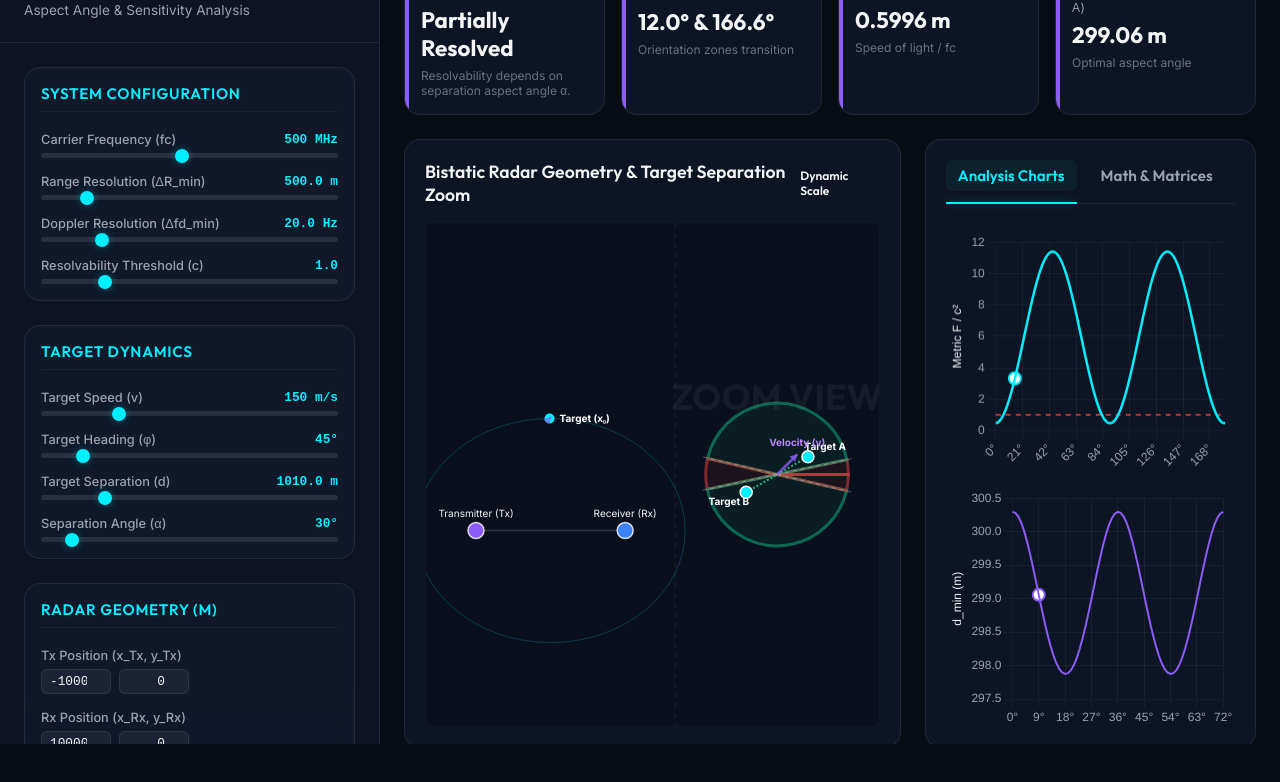
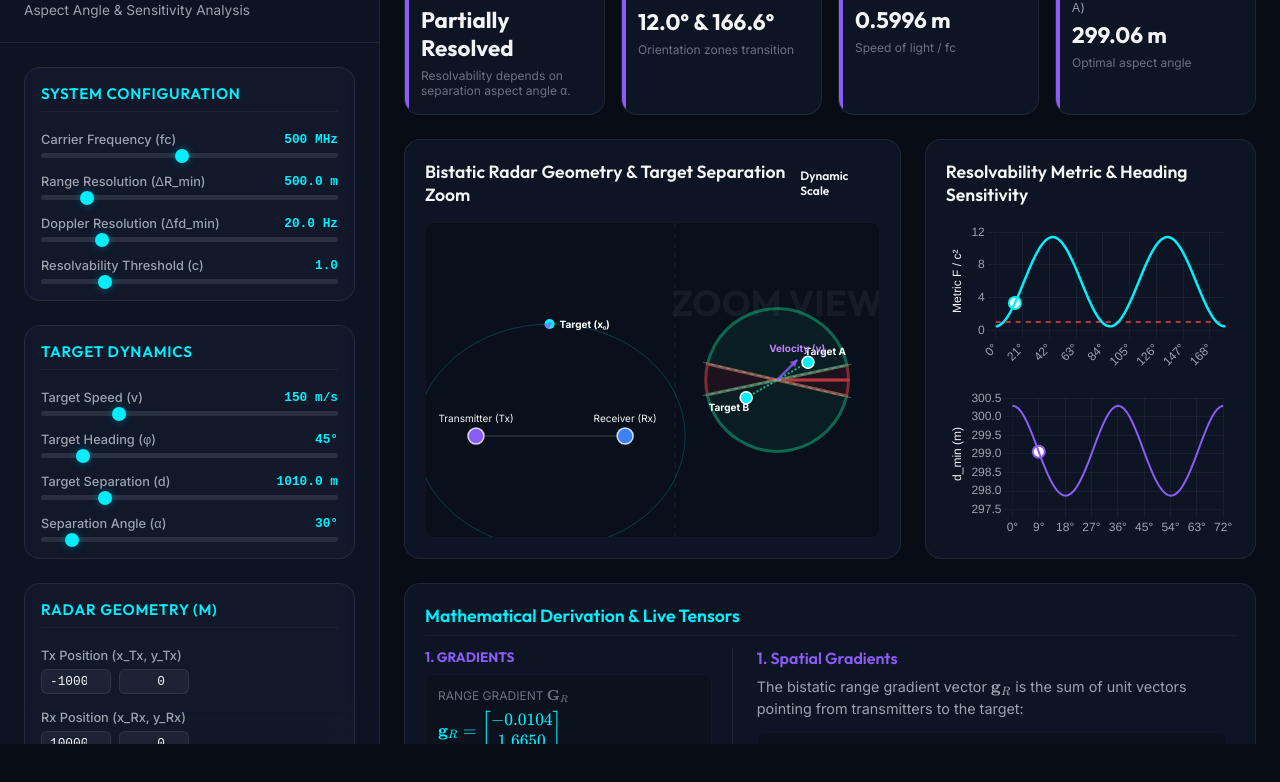
Before and after one commit to m0bien/bistatic-resolvability-analyzer, a plain HTML site: page index.html in a window 1280 px wide. Shown: the part 56-838 px from the top of the page. Before the commit the page ends 800 px from the top, so only its background shows below. Drawn offline with nearby package versions, Linux system fonts and the light colour scheme.

Commit message:
Solved the panel scaling issue

```diff
--- a/app.js
+++ b/app.js
@@ -56,33 +56,7 @@ const ctx = canvas.getContext('2d');
 let metricChart = null;
 let sensitivityChart = null;
 
-// Tab Switching Logic
-function switchTab(tabId) {
-    // Hide all tab contents
-    document.getElementById('tab-content-charts').classList.remove('active');
-    document.getElementById('tab-content-math').classList.remove('active');
 
-    // Deactivate all tab buttons
-    document.getElementById('tab-btn-charts').classList.remove('active');
-    document.getElementById('tab-btn-math').classList.remove('active');
-
-    // Activate selected tab and button
-    document.getElementById(`tab-content-${tabId}`).classList.add('active');
-    document.getElementById(`tab-btn-${tabId}`).classList.add('active');
-
-    // Resize/Update charts when returning to the charts tab
-    if (tabId === 'charts') {
-        if (metricChart) {
-            metricChart.resize();
-            metricChart.update('none');
-        }
-        if (sensitivityChart) {
-            sensitivityChart.resize();
-            sensitivityChart.update('none');
-        }
-    }
-}
-window.switchTab = switchTab;
 
 // Setup input listeners
 Object.keys(inputs).forEach(key => {
--- a/index.html
+++ b/index.html
@@ -224,25 +224,60 @@
                     </div>
                 </div>
 
-                <!-- Right Card with Tabs -->
-                <div class="display-card" style="min-height: 480px; flex: 1; display: flex; flex-direction: column;">
-                    <div class="tabs-header">
-                        <button class="tab-btn active" id="tab-btn-charts" onclick="switchTab('charts')">Analysis Charts</button>
-                        <button class="tab-btn" id="tab-btn-math" onclick="switchTab('math')">Math &amp; Matrices</button>
+                <!-- Graph Card (Stable Charts) -->
+                <div class="display-card" style="min-height: 420px; display: flex; flex-direction: column;">
+                    <div class="display-card-title">
+                        <span>Resolvability Metric &amp; Heading Sensitivity</span>
                     </div>
-
-                    <!-- Charts Tab Content -->
-                    <div id="tab-content-charts" class="tab-content active" style="flex: 1; display: flex; flex-direction: column; gap: 16px; justify-content: center; height: 100%;">
-                        <div class="chart-wrapper" style="height: 180px; position: relative;">
+                    <div style="display: flex; flex-direction: column; gap: 16px; height: 100%; justify-content: center;">
+                        <div class="chart-wrapper" style="height: 170px; position: relative;">
                             <canvas id="metric-chart"></canvas>
                         </div>
-                        <div class="chart-wrapper" style="height: 180px; position: relative;">
+                        <div class="chart-wrapper" style="height: 170px; position: relative;">
                             <canvas id="sensitivity-chart"></canvas>
                         </div>
                     </div>
+                </div>
+            </div>
 
-                    <!-- Math Tab Content (Scrollable) -->
-                    <div id="tab-content-math" class="tab-content" style="flex: 1; overflow-y: auto; padding-right: 8px; max-height: 380px;">
+            <!-- Dedicated Math & Matrices Panel -->
+            <div class="display-card" style="min-height: 280px; height: 280px; display: flex; flex-direction: column; gap: 12px;">
+                <div class="display-card-title" style="color: var(--accent-cyan); border-bottom: 1px solid rgba(255,255,255,0.05); padding-bottom: 8px;">
+                    <span>Mathematical Derivation &amp; Live Tensors</span>
+                </div>
+                <div style="flex: 1; display: flex; gap: 24px; overflow: hidden;">
+                    <!-- Left: Live Matrices (40%) -->
+                    <div style="flex: 0 0 38%; overflow-y: auto; display: flex; flex-direction: column; gap: 16px; border-right: 1px solid var(--border-color); padding-right: 20px;">
+                        <div class="math-block">
+                            <h4 style="font-family: 'Outfit', sans-serif; font-size: 0.85rem; color: var(--accent-violet); text-transform: uppercase; margin-bottom: 8px;">1. Gradients</h4>
+                            <div class="matrix-grid" style="display: flex; flex-direction: column; gap: 12px;">
+                                <div class="matrix-card">
+                                    <div class="matrix-card-title">Range Gradient \(\mathbf{g}_R\)</div>
+                                    <div class="matrix-card-value" id="m-gr">-</div>
+                                </div>
+                                <div class="matrix-card">
+                                    <div class="matrix-card-title">Doppler Gradient \(\mathbf{g}_f\)</div>
+                                    <div class="matrix-card-value" id="m-gf">-</div>
+                                </div>
+                            </div>
+                        </div>
+                        <div class="math-block">
+                            <h4 style="font-family: 'Outfit', sans-serif; font-size: 0.85rem; color: var(--accent-violet); text-transform: uppercase; margin-bottom: 8px;">2. Resolution Tensor &amp; Bounds</h4>
+                            <div class="matrix-grid" style="display: flex; flex-direction: column; gap: 12px;">
+                                <div class="matrix-card">
+                                    <div class="matrix-card-title">Metric Tensor \(\mathbf{M}\)</div>
+                                    <div class="matrix-card-value" id="m-tensor">-</div>
+                                </div>
+                                <div class="matrix-card">
+                                    <div class="matrix-card-title">Eigenvalues &amp; Bounds</div>
+                                    <div class="matrix-card-value" id="m-eigen">-</div>
+                                </div>
+                            </div>
+                        </div>
+                    </div>
+
+                    <!-- Right: LaTeX Derivation (60%) -->
+                    <div style="flex: 1; overflow-y: auto; padding-right: 8px;">
                         <div class="math-block">
                             <h3>1. Spatial Gradients</h3>
                             <p>The bistatic range gradient vector \(\mathbf{g}_R\) is the sum of unit vectors pointing from transmitters to the target:</p>
@@ -253,16 +288,6 @@
                             <div class="equation">
                                 $$\mathbf{g}_f = \nabla_{\mathbf{x}} f_d = \frac{1}{\lambda} \left( \frac{\mathbf{I} - \mathbf{u}_T\mathbf{u}_T^T}{R_T} + \frac{\mathbf{I} - \mathbf{u}_R\mathbf{u}_R^T}{R_R} \right) \mathbf{v}$$
                             </div>
-                            <div class="matrix-grid">
-                                <div class="matrix-card">
-                                    <div class="matrix-card-title">Range Gradient \(\mathbf{g}_R\)</div>
-                                    <div class="matrix-card-value" id="m-gr">-</div>
-                                </div>
-                                <div class="matrix-card">
-                                    <div class="matrix-card-title">Doppler Gradient \(\mathbf{g}_f\)</div>
-                                    <div class="matrix-card-value" id="m-gf">-</div>
-                                </div>
-                            </div>
                         </div>
 
                         <div class="math-block">
@@ -270,16 +295,6 @@
                             <p>Combining range and Doppler sensitivities under the ellipse resolution model yields the metric tensor \(\mathbf{M}\):</p>
                             <div class="equation">
                                 $$\mathbf{M} = \frac{\mathbf{g}_R \mathbf{g}_R^T}{\Delta R_{min}^2} + \frac{\mathbf{g}_f \mathbf{g}_f^T}{\Delta f_{d,min}^2}$$
-                            </div>
-                            <div class="matrix-grid">
-                                <div class="matrix-card">
-                                    <div class="matrix-card-title">Metric Tensor \(\mathbf{M}\) (2x2)</div>
-                                    <div class="matrix-card-value" id="m-tensor">-</div>
-                                </div>
-                                <div class="matrix-card">
-                                    <div class="matrix-card-title">Eigenvalues &amp; Bounds</div>
-                                    <div class="matrix-card-value" id="m-eigen">-</div>
-                                </div>
                             </div>
                         </div>
 
```
